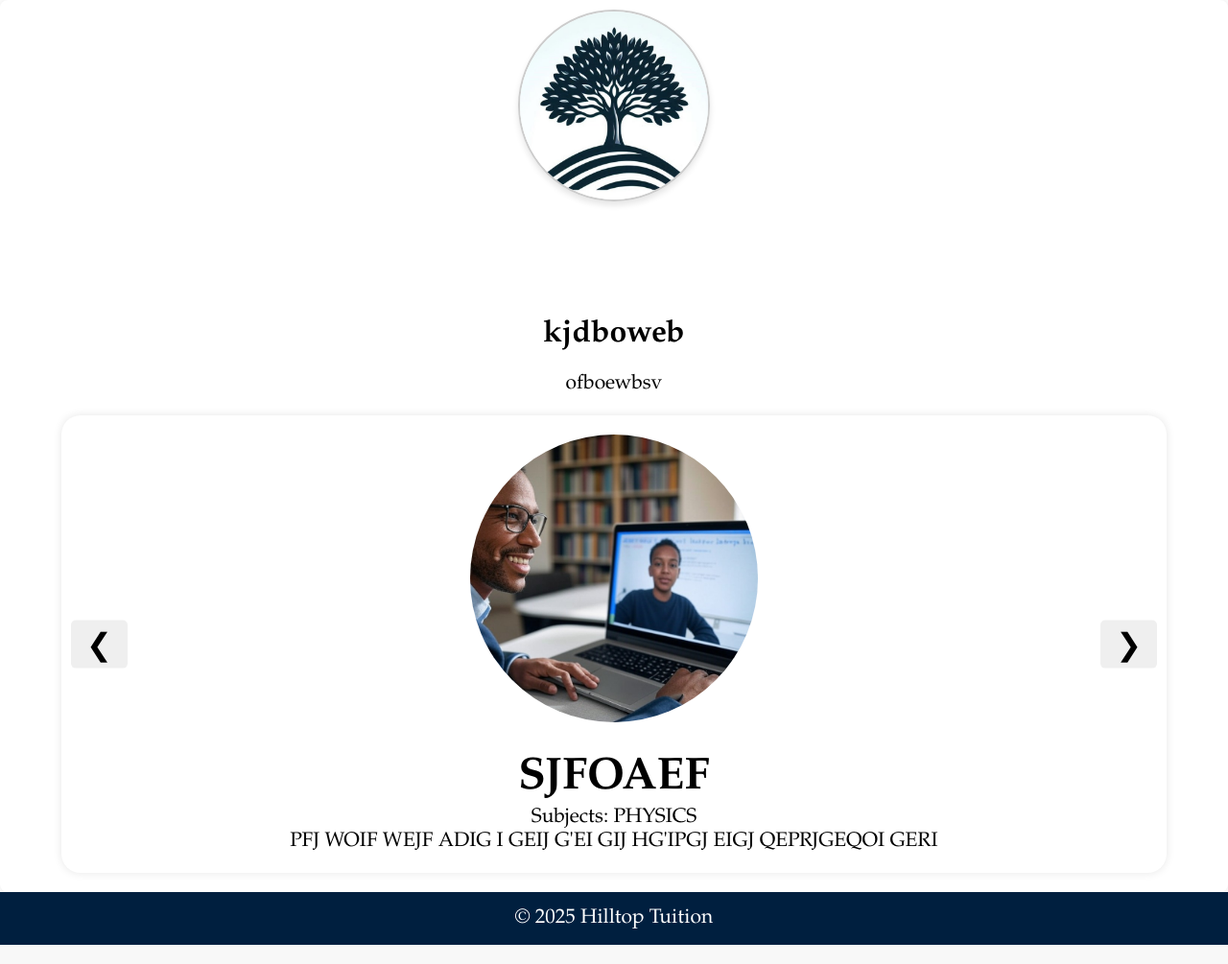
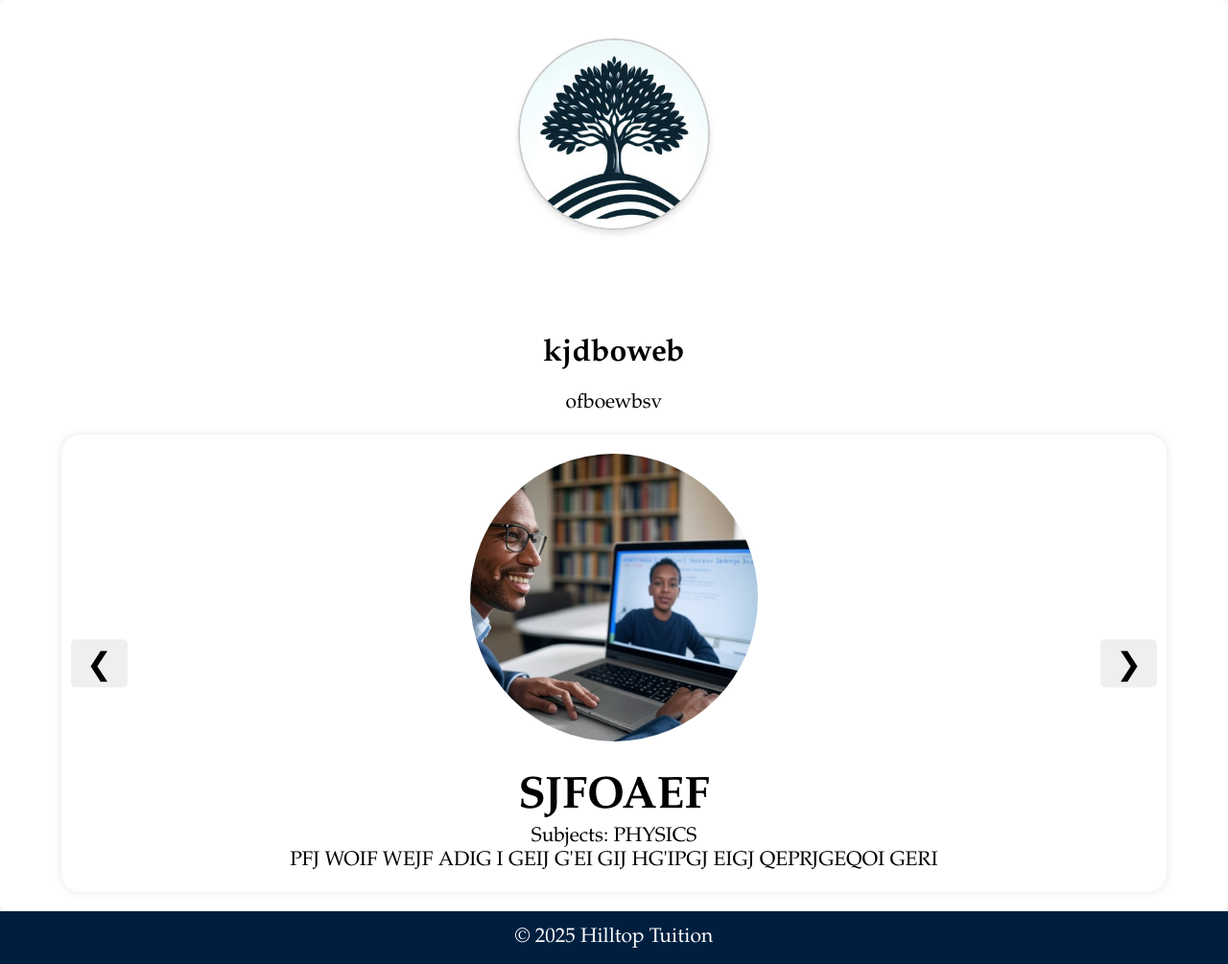
Before and after one commit to MattDwyer14/Hilltop-Tuition, a Django app: page / in a window 1280 px wide. Shown: the part 78-1083 px from the top of the page at 96% size. Run offline with Django 5.2, Linux system fonts and the light colour scheme; data comes from the database, SQL or seed files in the repository; both versions use the stored data as it was after the commit; data that the repository does not hold is empty.

Commit message:
css tweals

```diff
--- a/home/static/home/home_styles.css
+++ b/home/static/home/home_styles.css
@@ -120,7 +120,9 @@ main {
     display: flex;
     justify-content: center;
     align-items: center;
-    padding: 10px;
+    padding-top: 40px;
+    padding-bottom: 0px;
+
 }
 
 .image-entry img {
@@ -144,6 +146,9 @@ main {
     border-radius: 20px;
     color: var(--font-color);
     box-shadow: 0 0 10px rgba(0,0,0,0.1);
+    overflow-x: hidden;
+    overflow-y: visible;
+    height: auto;
 }
 
 /* The 'track' that holds all slides side by side */
@@ -158,8 +163,9 @@ main {
     box-sizing: border-box;
     display: flex;
     justify-content: center;
-    align-items: center;
     padding: 20px;
+    overflow: visible;
+    align-items: flex-start;
 }
 
 .tutor-info {
```
Also changed, not shown: hilltop_tuition/settings.py (+6 -3 lines), hilltop_tuition/db.sqlite3, hilltop_tuition/media/tutors/image_4.jpg (added).
